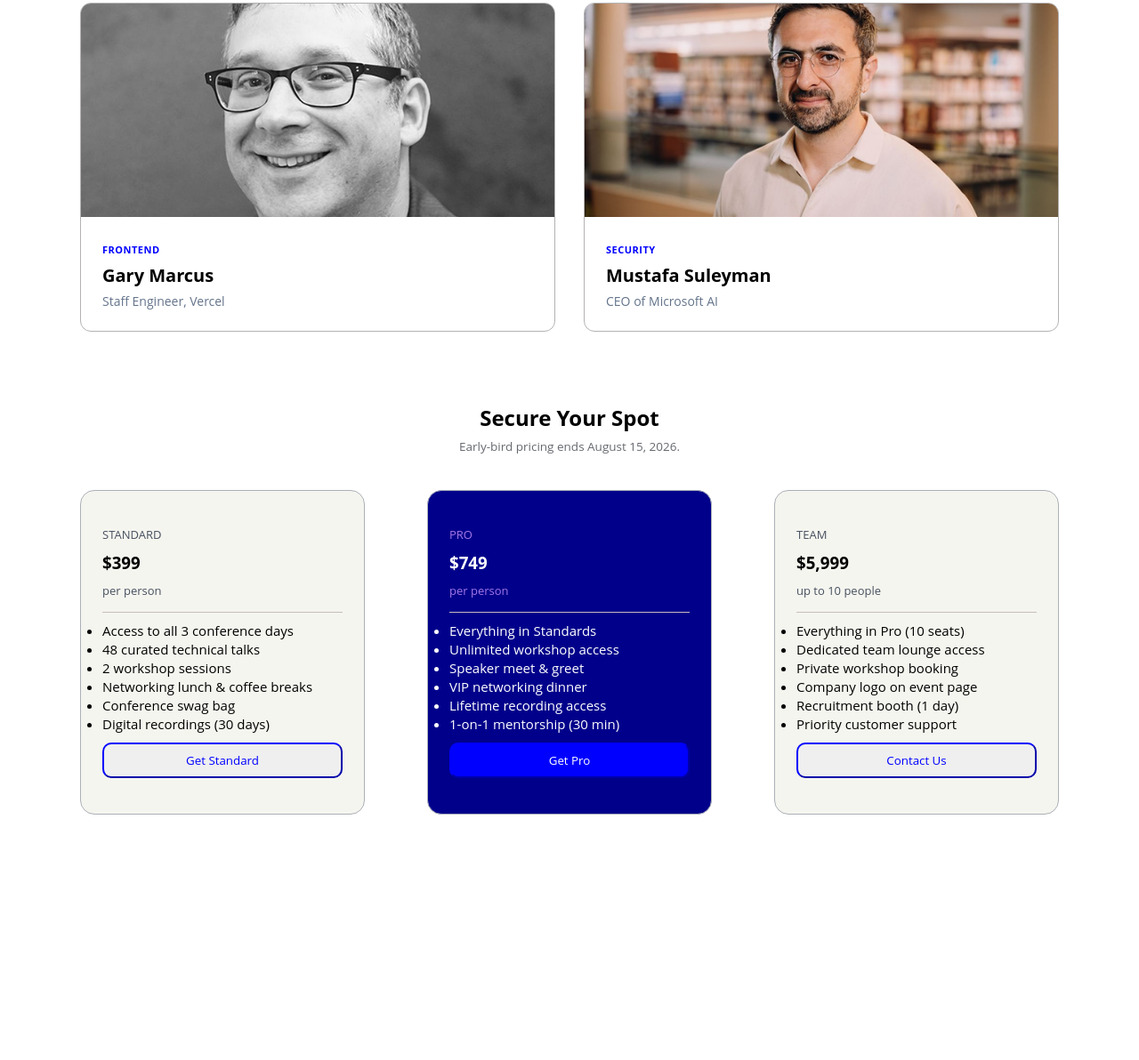
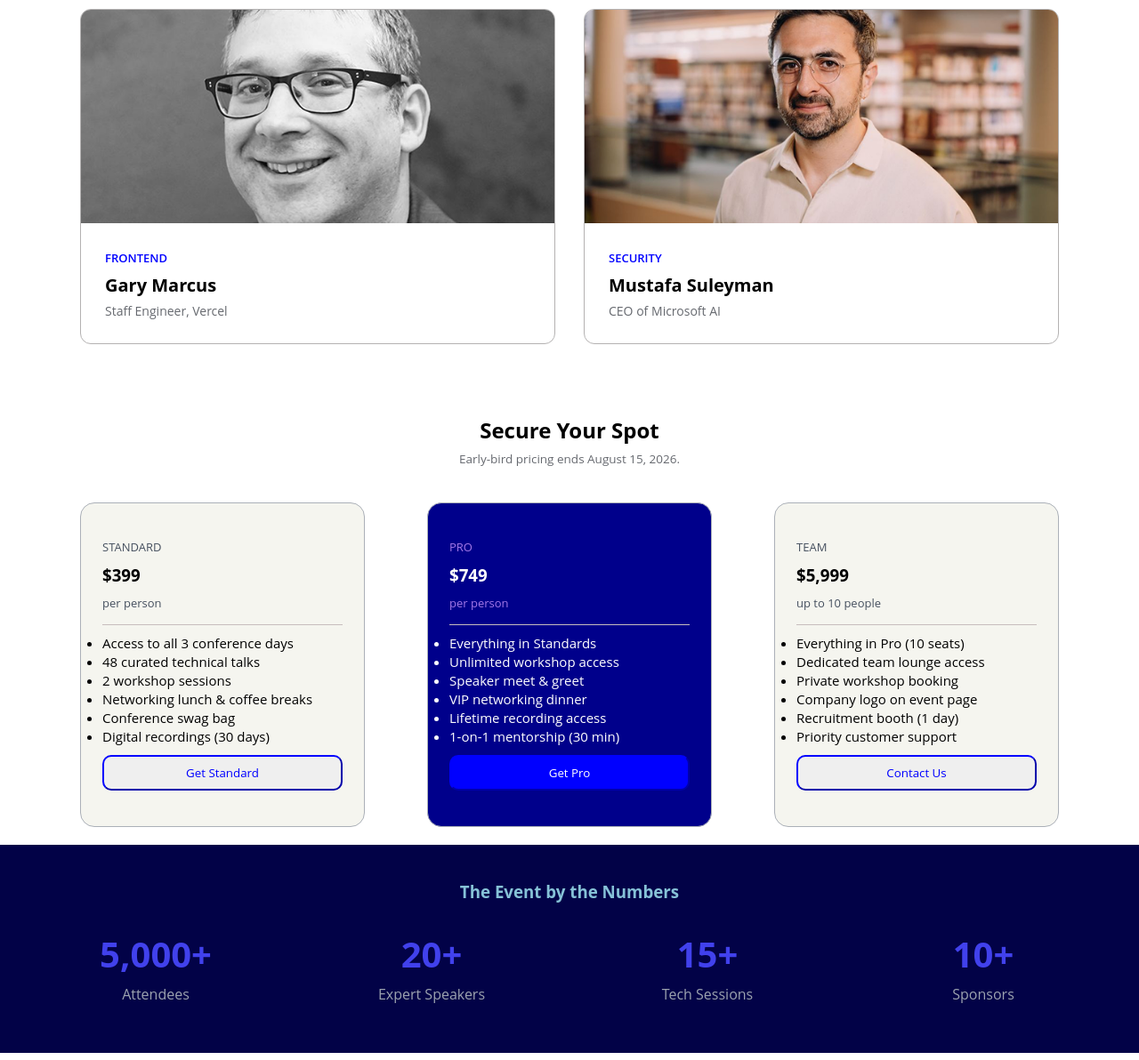
Before and after one commit to abiradnan365-art/DevConf-2026-Landing-Page-Design, a plain HTML site: page index.html in a window 1280 px wide. Shown: the part 1274-2466 px from the top of the page at 89% size. Before the commit the page ends 2210 px from the top, so only its background shows below. Drawn offline with Linux system fonts and the light colour scheme.

Commit message:
adding state section

```diff
--- a/index.html
+++ b/index.html
@@ -60,7 +60,7 @@
                     <img src="./assets/demis.png" alt="Demis Hassabis">
                 </div>
                 <div class="speaker-info">
-                    <span class="speaker-track">Cloud & DevOps</span>
+                    <span class="speaker-track">CLOUD & DEVOPS</span>
                     <h3>Demis Hassabis</h3>
                     <p>Co-Founder and CEO, Google DeepMind</p>
                 </div>
@@ -72,7 +72,7 @@
                     <img src="./assets/gary.png" alt="Gary Marcus">
                 </div>
                 <div class="speaker-info">
-                    <span class="speaker-track">Frontend</span>
+                    <span class="speaker-track">FRONTEND</span>
                     <h3>Gary Marcus</h3>
                     <p>Staff Engineer, Vercel</p>
                 </div>
@@ -84,7 +84,7 @@
                     <img src="./assets/mustafa.png" alt="Mustafa Suleyman">
                 </div>
                 <div class="speaker-info">
-                    <span class="speaker-track">Security</span>
+                    <span class="speaker-track">SECURITY</span>
                     <h3>Mustafa Suleyman</h3>
                     <p>CEO of Microsoft AI</p>
                 </div>
@@ -93,7 +93,7 @@
     </section>
     <!-- Speakers Section End -->
 
-    <!-- Card section start-->
+    <!-- Pricing section start-->
 
     <section class="card-section container">
         <h1>Secure Your Spot </h1>
@@ -145,7 +145,30 @@
         </div>
     </section>
 
-    <!-- Card section end-->
+    <!-- Pricing section end-->
+     <!-- somthing else start-->
+    <section class="stats-section">
+        <h3 class="stats-heading">The Event by the Numbers</h3>
+        <div class="stat-box">
+            <h3>5,000+</h3>
+            <p>Attendees</p>
+        </div>
+        <div class="stat-box">
+            <h3>20+</h3>
+            <p>Expert Speakers</p>
+        </div>
+
+        <div class="stat-box">
+            <h3>15+</h3>
+            <p>Tech Sessions</p>
+        </div>
+        <div class="stat-box">
+            <h3>10+</h3>
+            <p>Sponsors</p>
+        </div>
+    </section>
+
+     <!-- somthing else end-->
 
 
 
--- a/style.css
+++ b/style.css
@@ -141,29 +141,27 @@
 
 
 .speaker-info {
-    padding: 24px;
+    padding: 27px;
 }
 
 .speaker-track {
     display: inline-block;
     color: blue;
-    font-size: 11px;
-    font-weight: 700;
-    text-transform: uppercase;
-    letter-spacing: 0.5px;
+    font-size: 13px;
+    font-weight: 600;
+
     margin-bottom: 8px;
 }
 
 .speaker-info h3 {
     font-size: 20px;
     font-weight: 700;
-    color: black;
     margin-bottom: 6px;
 }
 
 .speaker-info p {
     font-size: 14px;
-    color: #64748b;
+    color: #66696f;
     font-weight: 400;
 }
 /* Card section */
@@ -258,3 +256,36 @@
     padding-bottom: 15px;
 
 }
+/* state section */
+.stats-section {
+  display: flex;
+  justify-content: space-around;
+  flex-wrap: wrap;
+  background: rgb(2, 2, 71);
+  padding: 40px 20px;
+  text-align: center;
+  font-family: sans-serif;
+  margin-bottom: 8px;
+}
+.stats-heading{
+    width: 100%;
+    margin-bottom: 15px;
+    color: rgb(134, 194, 215);
+
+}
+
+.stat-box {
+  margin: 15px;
+  min-width: 150px;
+}
+
+.stat-box h3 {
+  font-size: 2.5rem;
+  color: rgb(65, 65, 236);
+  margin-bottom: 7px;
+}
+
+.stat-box p {
+  color: #9ca3af;
+  font-size: 1rem;
+}
```
Also changed, not shown: 1 other file.
